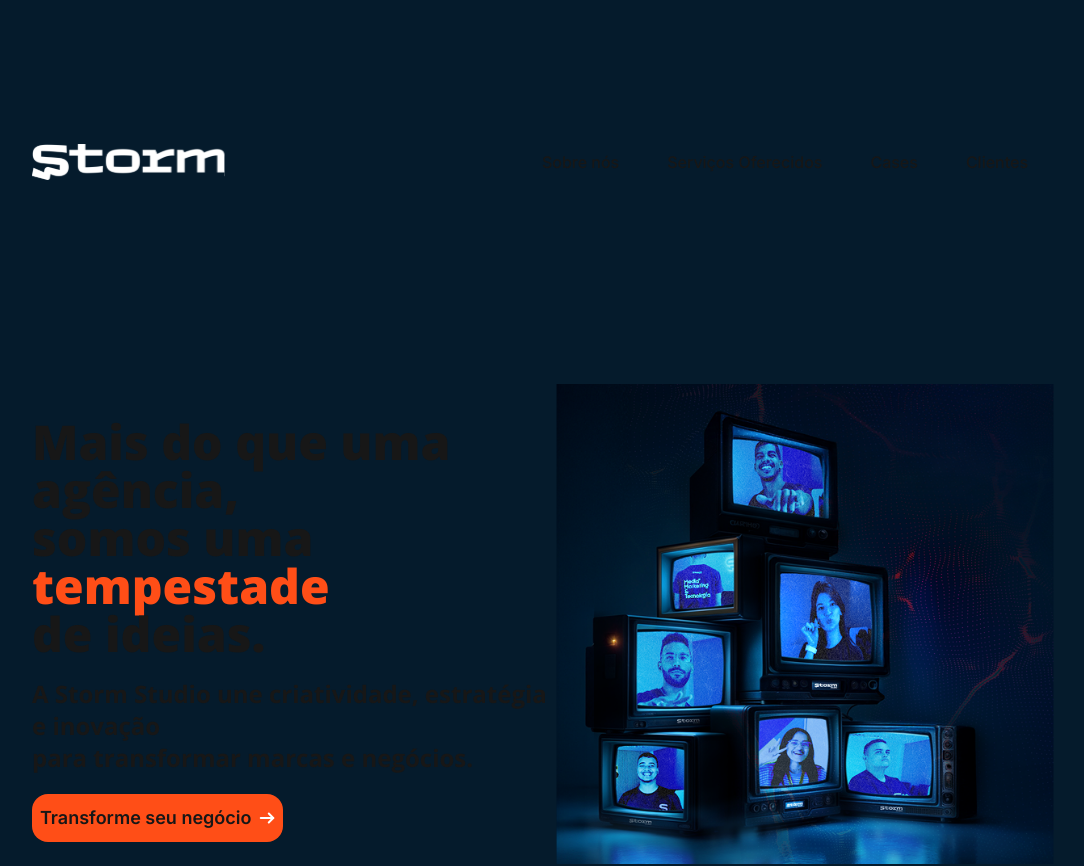
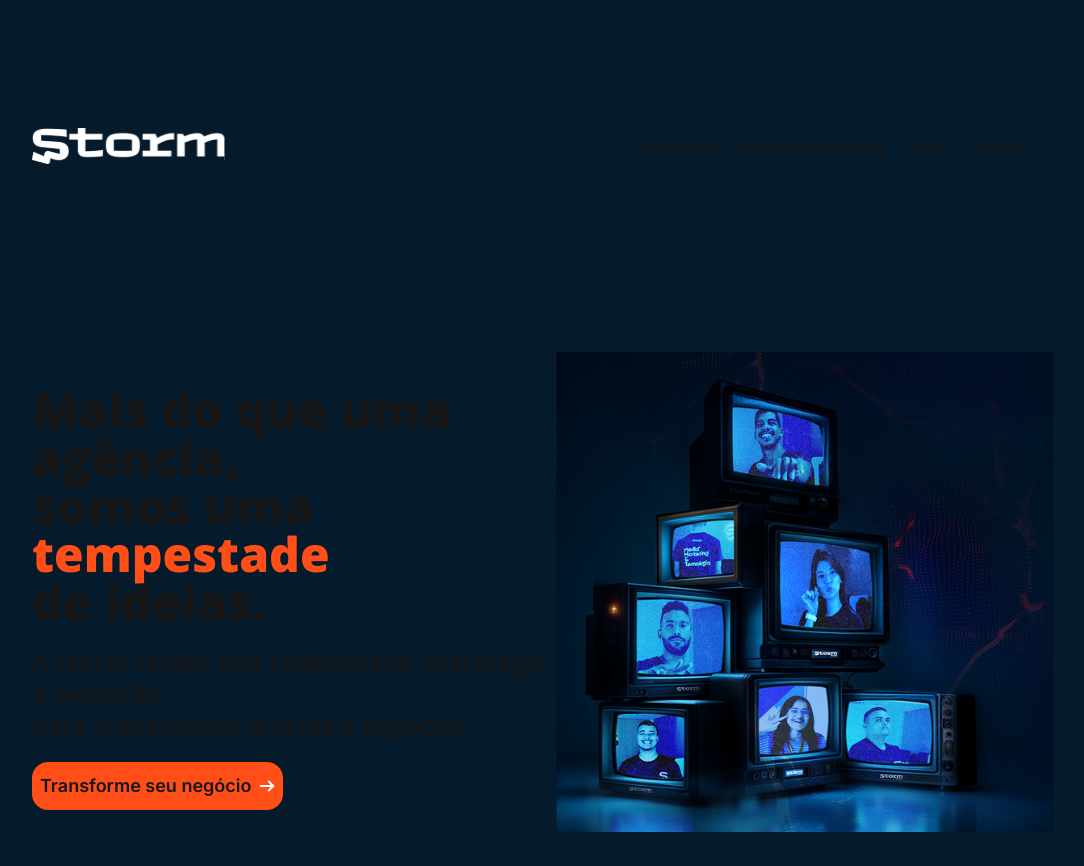
Before and after one commit to Eduardo123Andrade/storm, a Next.js app: page / in a window 1280 px wide. Shown: the top 866 px of the page, without its empty margins (96-1180 px from the left). Built offline with nearby package versions, Linux system fonts and the light colour scheme.

Commit message:
fix header padding

```diff
--- a/src/app/_components/Header.tsx
+++ b/src/app/_components/Header.tsx
@@ -71,10 +71,10 @@
       bg-gradient-start
     "
     >
-      <div className="py-4">
+      <div className="">
         <Image src={StormIllustration} alt="storm" />
       </div>
-      <div className="flex gap-x-8 py-2 px-5 2xl:text-xl">
+      <div className="gap-x-8 px-5 2xl:text-xl">
         <Item label="Sobre nós" onClick={_onPressAboutUs} />
         <Item label="Serviços Oferecidos" onClick={_onPressServices} />
         <Item label="Cases" onClick={_onPressCases} />
```
